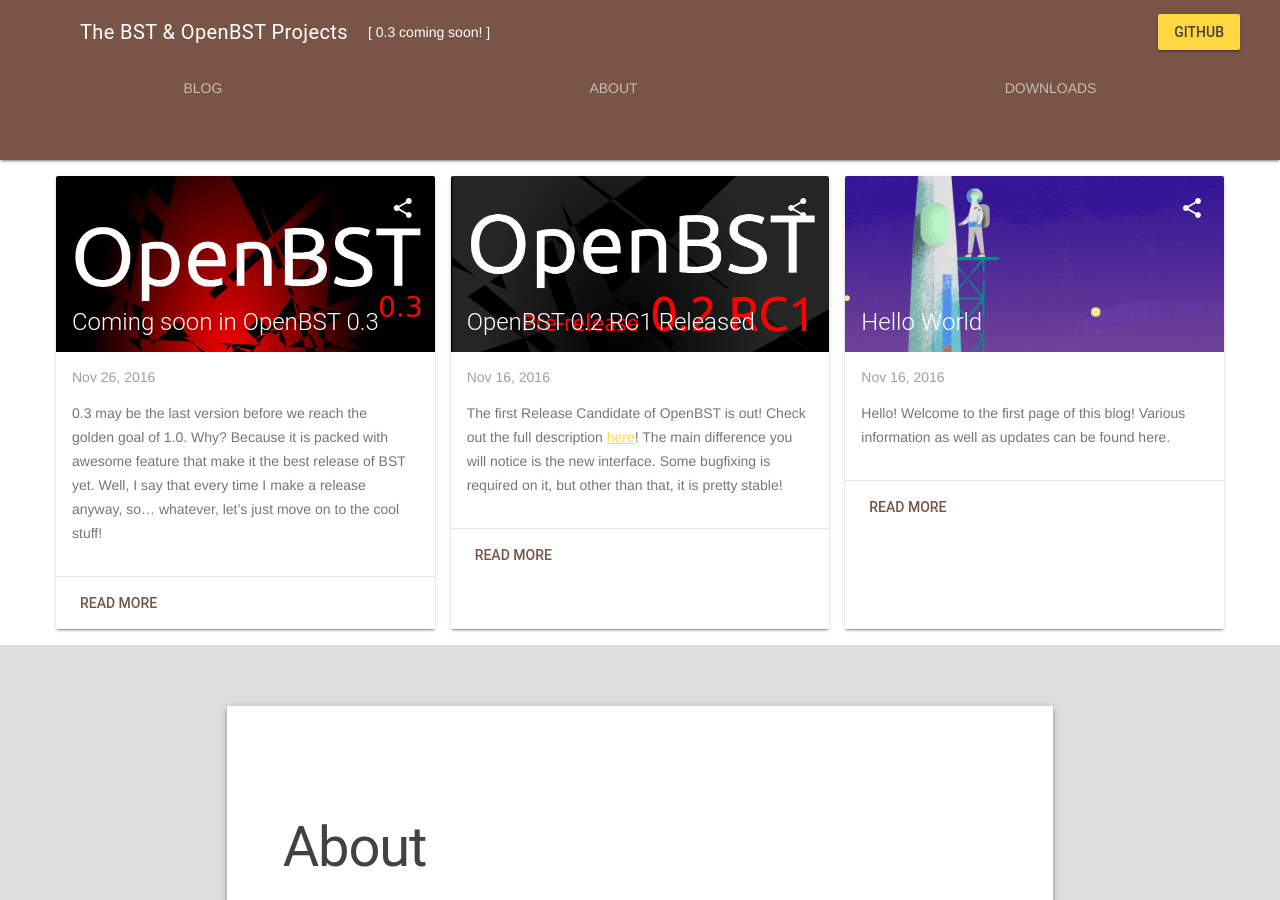
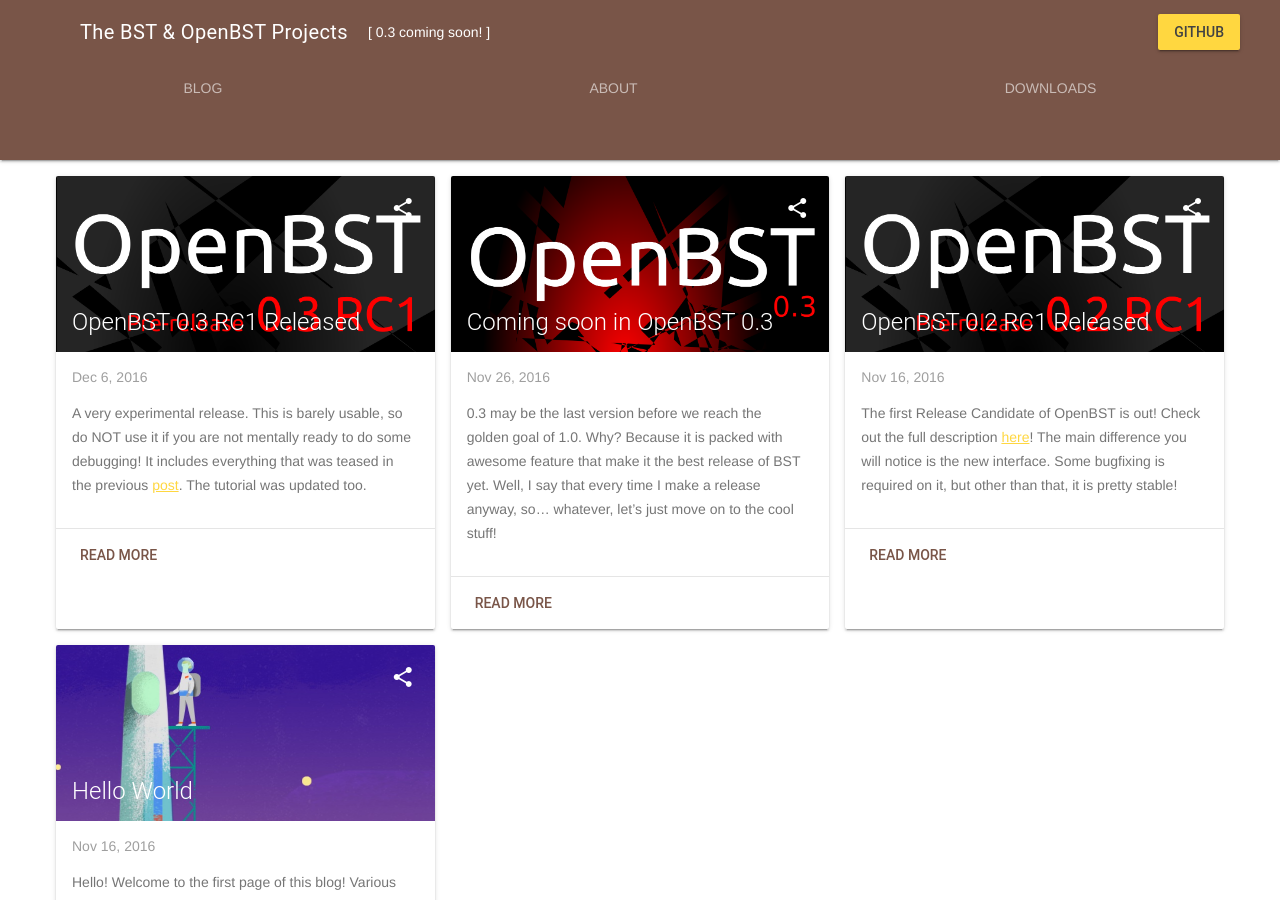
Before and after one commit to utybo/BST, a Jekyll site: the page built from index.html, in a window 1280 px wide and 900 px high. Built offline with Jekyll 4.4.1, drawn with Linux system fonts in a browser that asks for light colours; nearby versions of some CDN libraries; some of the changed text lies outside the part shown.

Commit message:
Version 0.3 RC1

```diff
--- a/_config.yml
+++ b/_config.yml
@@ -34,6 +34,12 @@
 
 # Versions
 versions:
+- name: 0.3 RC1
+  devtag: v0.3-RC1
+  blogpost: /main/2016/12/06/0.3-rc1-released.html
+  stable: false
+  jar: https://github.com/utybo/BST/releases/download/v0.3-RC1/openbst-0.3-RC1-full.jar
+  tutorial: https://github.com/utybo/BST/releases/download/v0.3-RC1/The.BST.Tutorial.pdf
 - name: 0.2 RC1
   devtag: v0.2-RC1
   blogpost: /main/2016/11/16/0.2-rc1-released.html
--- /dev/null
+++ b/_posts/2016-12-06-0.3-rc1-released.markdown
@@ -0,0 +1,21 @@
+---
+layout: post
+title:  "OpenBST 0.3 RC1 Released"
+date:   2016-12-06 01:01:02
+categories: main
+author: utybo
+highlight: true
+image: img/v0.3RC1.png
+---
+
+A very experimental release. This is barely usable, so do NOT use it if you are not mentally ready to do some debugging! It includes everything that was teased in the previous [post][relpage]. The tutorial was updated too.
+
+![Promo]({{ site.baseurl }}/img/v0.3RC1.png)
+
+Use this as a sneak peek tool! I'll be working on debugging everything that is found.
+
+**Again, if you wish to truly use BST, do NOT download this version!**
+
+*Downloads are now in the Downloads tab*
+
+[relpage]: {{ site.baseurl }}{% post_url 2016-11-26-coming-soon-in-0.3 %}
```
Also changed, not shown: OpenBST template.svg, img/v0.3RC1.png (added).
